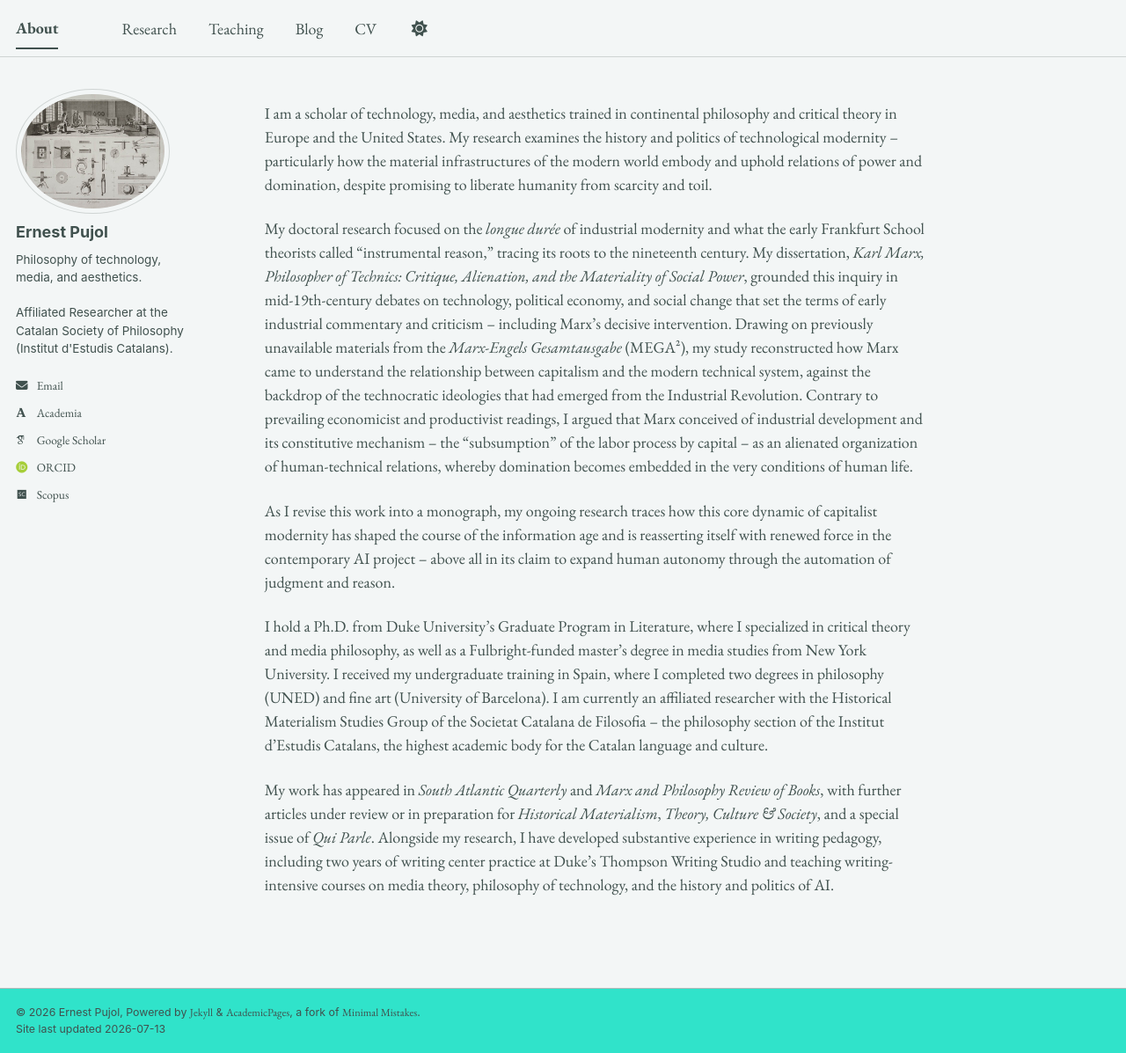
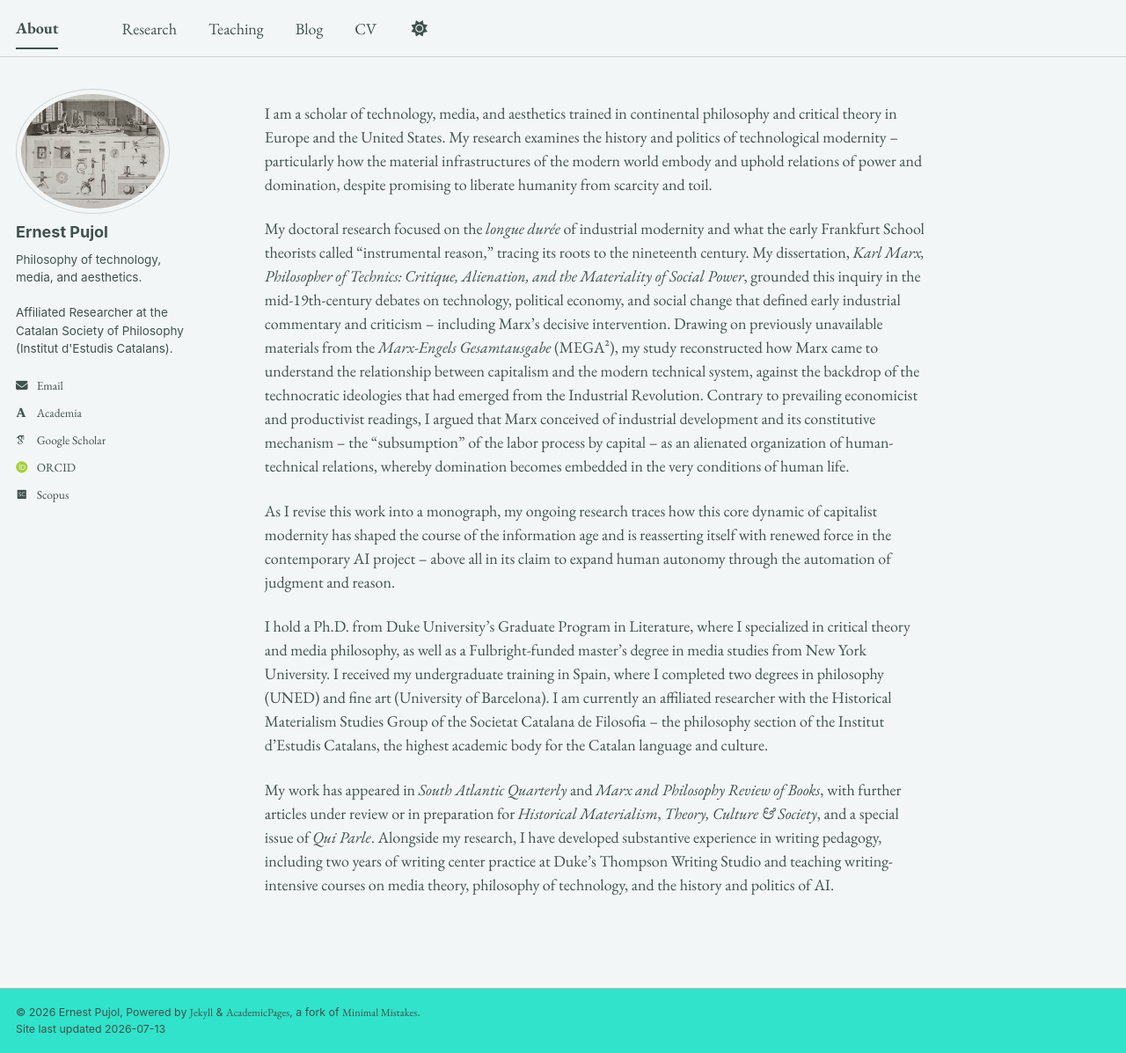
Before and after one commit to epujol90/epujol90.github.io, a Jekyll site: the page built from _pages/about.md, in a window 1280 px wide and 1197 px high. Shown: the whole window at 88% size. Built offline with Jekyll 4.4.1, drawn with Linux system fonts in a browser that asks for light colours; some web fonts are replaced; a script bundle is joined from its source files by our own code; library files that are not in the unit come from our copies.

Commit message:
Update about.md

```diff
--- a/_pages/about.md
+++ b/_pages/about.md
@@ -8,7 +8,7 @@ redirect_from:
 ---
 I am a scholar of technology, media, and aesthetics trained in continental philosophy and critical theory in Europe and the United States. My research examines the history and politics of technological modernity -- particularly how the material infrastructures of the modern world embody and uphold relations of power and domination, despite promising to liberate humanity from scarcity and toil.
 
-My doctoral research focused on the _longue durée_ of industrial modernity and what the early Frankfurt School theorists called “instrumental reason,” tracing its roots to the nineteenth century. My dissertation, _Karl Marx, Philosopher of Technics: Critique, Alienation, and the Materiality of Social Power_, grounded this inquiry in mid-19th-century debates on technology, political economy, and social change that set the terms of early industrial commentary and criticism -- including Marx's decisive intervention. Drawing on previously unavailable materials from the _Marx-Engels Gesamtausgabe_ (MEGA²), my study reconstructed how Marx came to understand the relationship between capitalism and the modern technical system, against the backdrop of the technocratic ideologies that had emerged from the Industrial Revolution. Contrary to prevailing economicist and productivist readings, I argued that Marx conceived of industrial development and its constitutive mechanism -- the “subsumption” of the labor process by capital -- as an alienated organization of human-technical relations, whereby domination becomes embedded in the very conditions of human life.
+My doctoral research focused on the _longue durée_ of industrial modernity and what the early Frankfurt School theorists called “instrumental reason,” tracing its roots to the nineteenth century. My dissertation, _Karl Marx, Philosopher of Technics: Critique, Alienation, and the Materiality of Social Power_, grounded this inquiry in the mid-19th-century debates on technology, political economy, and social change that defined early industrial commentary and criticism -- including Marx's decisive intervention. Drawing on previously unavailable materials from the _Marx-Engels Gesamtausgabe_ (MEGA²), my study reconstructed how Marx came to understand the relationship between capitalism and the modern technical system, against the backdrop of the technocratic ideologies that had emerged from the Industrial Revolution. Contrary to prevailing economicist and productivist readings, I argued that Marx conceived of industrial development and its constitutive mechanism -- the “subsumption” of the labor process by capital -- as an alienated organization of human-technical relations, whereby domination becomes embedded in the very conditions of human life.
 
 As I revise this work into a monograph, my ongoing research traces how this core dynamic of capitalist modernity has shaped the course of the information age and is reasserting itself with renewed force in the contemporary AI project -- above all in its claim to expand human autonomy through the automation of judgment and reason.
 
```
